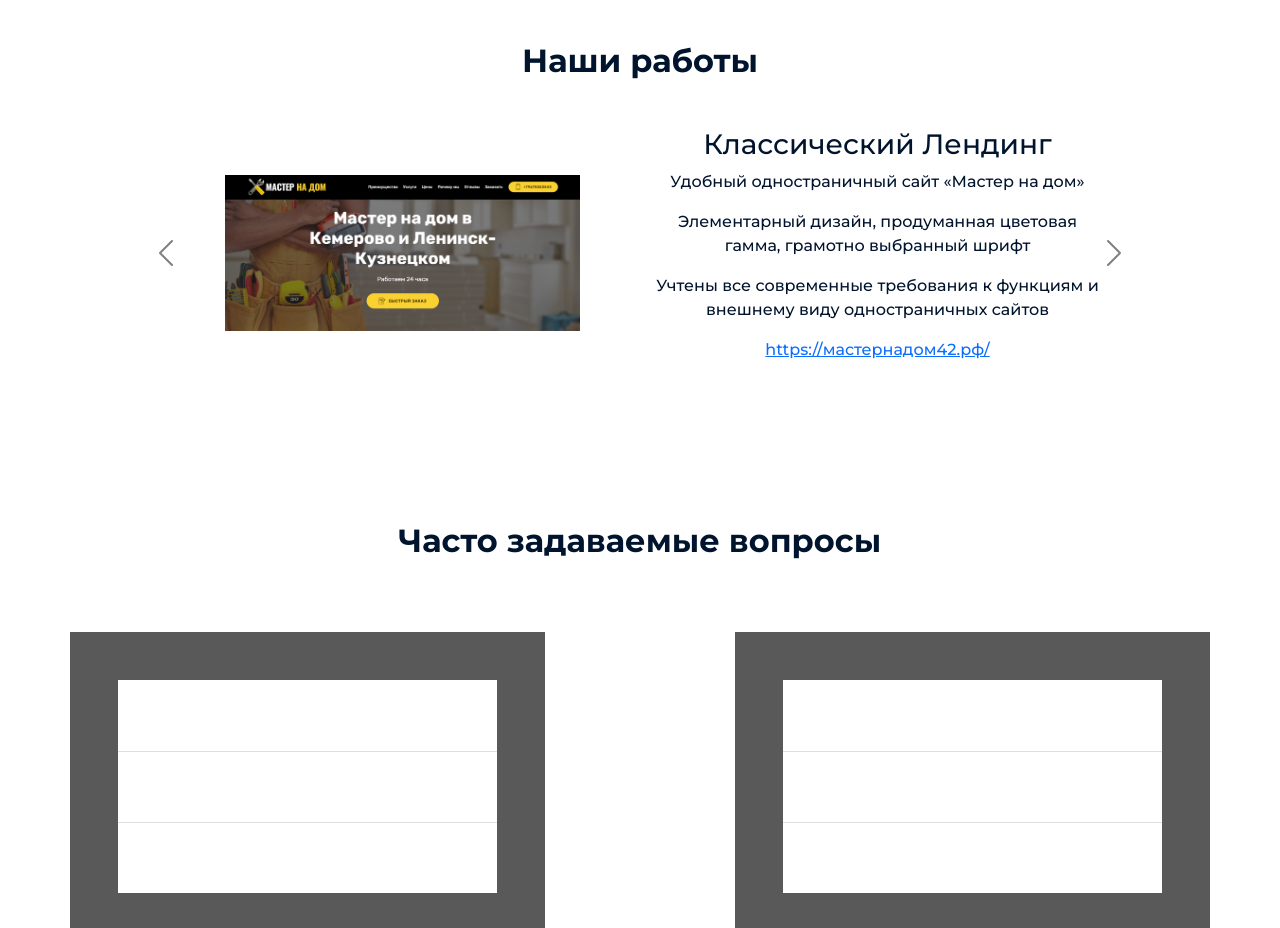
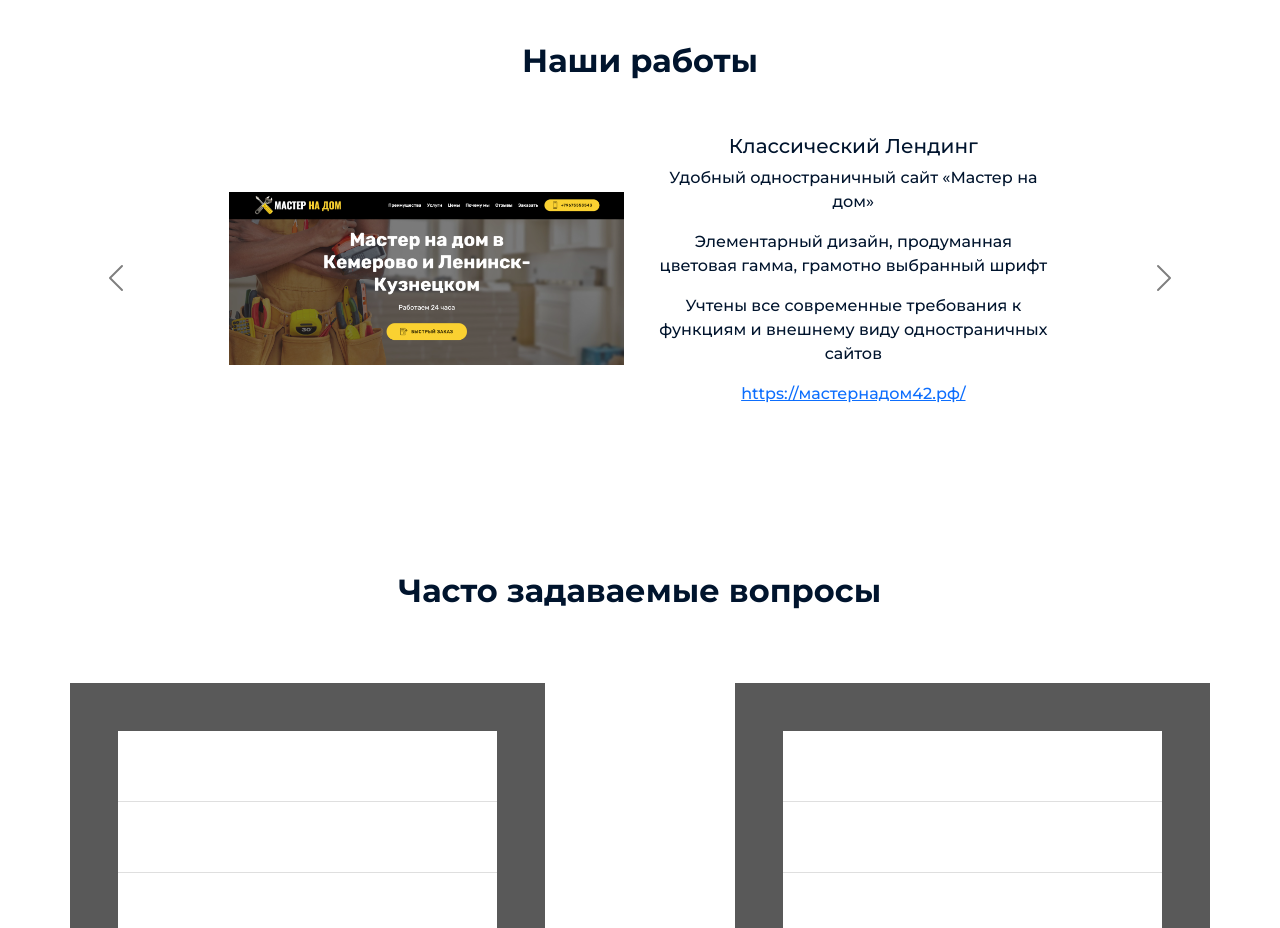
Before and after one commit to ananevandrei11/veles_site, a website: page src/views/index.html in a window 1280 px wide. Shown: the part 9720-10648 px from the top of the page. Drawn offline with nearby package versions, Linux system fonts and the light colour scheme; files that its build step writes are made by us from their sources; files whose address does not match are found by name.

Commit message:
06/05/21__09:00_MSK

```diff
--- a/src/components/review.html
+++ b/src/components/review.html
@@ -8,36 +8,48 @@
 		</div>
 	</div>
 	<!--REVIEW CAROUSEL-->
-	<div class="container">
+	<div class="review__list container-fluid">
 		<div class="row">
 			<div class="col">
 				<div id="carouselExampleIndicators" class="carousel slide carousel-dark" data-bs-ride="carousel"
 					data-bs-interval="false">
 					<div class="carousel-inner">
 						<div class="carousel-item active text-center">
-							<div class="row d-flex  justify-content-center align-items-center">
-							<div class="col-10 col-lg-5 h-100">
-								<picture>
+							<div class="review__item row d-flex gap-2 justify-content-center align-items-stretch">
+							<div class="col-9 col-lg-4 h-auto">
+								<picture class="review__pic h-100">
 									<source media="(max-width: 800px)" srcset="img/master_for_home.png">
 									<source media="(min-width: 801px)" srcset="img/master_for_home.png">
-									<img src="img/master_for_home.png" class="img-fluid w-100 h-100 px-5" alt="SEO TEAM">
+									<img src="img/master_for_home.png" class="review__img" alt="master for home">
 								</picture>
 							</div>
-							<div class="col-10 col-lg-5 h-100">
-								<h3>Классический Лендинг</h3>
-								<p>Удобный одностраничный сайт «Мастер на дом»</p>
-								<p>Элементарный дизайн, продуманная цветовая гамма, грамотно выбранный шрифт</p>
-								<p>Учтены все современные требования к функциям и внешнему виду одностраничных сайтов</p>
-								<p><a href="https://xn--42-6kcaue1cegmskn.xn--p1ai/">https://мастернадом42.рф/</a></p>
+							<div class="col-9 col-lg-4 h-auto d-flex flex-column gup-1 justify-content-center align-items-center">
+								<h3 class="review__item-title fs-5">Классический Лендинг</h3>
+								<p class="review__item-text">Удобный одностраничный сайт «Мастер на дом»</p>
+								<p class="review__item-text">Элементарный дизайн, продуманная цветовая гамма, грамотно выбранный шрифт</p>
+								<p class="review__item-text">Учтены все современные требования к функциям и внешнему виду одностраничных сайтов</p>
+								<p class="review__item-text"><a href="https://xn--42-6kcaue1cegmskn.xn--p1ai/" target="_blank" class="review__item-link">https://мастернадом42.рф/</a></p>
 							</div>
 						</div>
 					</div>
+					<!-- ITEM #2 -->
 					<div class="carousel-item  text-center">
-						<picture>
-							<source media="(max-width: 800px)" srcset="img/review-2-min.png">
-							<source media="(min-width: 801px)" srcset="img/review-2.png">
-							<img src="img/review-2.png" class="img-fluid w-75 h-75 px-5" alt="SEO TEAM">
-						</picture>
+						<div class="review__item row d-flex gap-2 justify-content-center align-items-stretch">
+							<div class="col-9 col-lg-4 h-auto">
+								<picture class="review__pic h-100">
+									<source media="(max-width: 800px)" srcset="img/santechnika.png">
+									<source media="(min-width: 801px)" srcset="img/santechnika.png">
+									<img src="img/santechnika.png" class="review__img" alt="master for home">
+								</picture>
+							</div>
+							<div class="col-9 col-lg-4 h-auto d-flex flex-column gup-1 justify-content-center align-items-center">
+								<h3 class="review__item-title fs-5">Лаконичный одностраничник</h3>
+								<p class="review__item-text">Одностраничный сайт «Скупка техники» - образец лаконичности</p>
+								<p class="review__item-text">Не нужно перенасыщать лендинг информацией, чтобы получить красивый, современный и функциональный сайт</p>
+								<p class="review__item-text">На небольшом пространстве уместилось всё</p>
+								<p class="review__item-text"><a href="http://xn--42-6kcupakad2aswrk9a.xn--p1ai/" target="_blank" class="review__item-link">http://скупкатехники42.рф/</a></p>
+							</div>
+						</div>
 					</div>
 					<div class="carousel-item text-center">
 						<picture>
--- a/src/scss/_review.scss
+++ b/src/scss/_review.scss
@@ -0,0 +1,12 @@
+.review {
+	&__item {
+		min-height: 300px;
+	}
+
+	&__img {
+		width: 100%;
+		height: 100%;
+		object-fit: contain;
+		object-position: center;
+	}
+}
--- a/src/scss/style.scss
+++ b/src/scss/style.scss
@@ -35,6 +35,6 @@ body, .modal, .modal-open, .header {
 @import "_procedure.scss";
 @import "_team.scss";
 @import "_price.scss";
-// @import "_review.scss";
+@import "_review.scss";
 @import "_faq.scss";
 @import "_footer.scss";
```
Also changed, not shown: dev/index.html (+28 -16 lines), dev/css/style.min.css.
